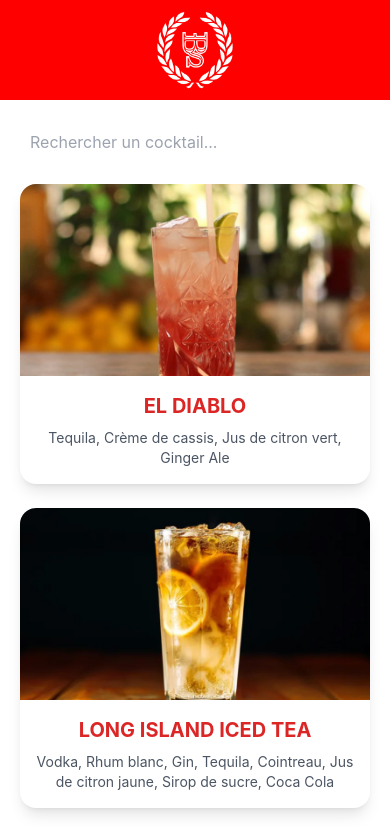
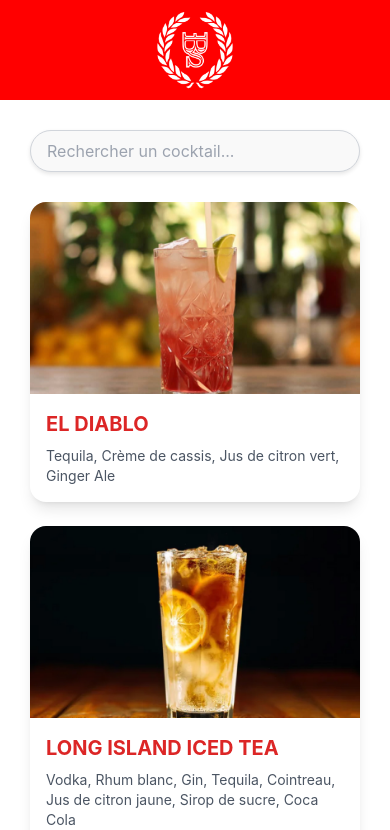
Before and after one commit to tho-bre/ebs-recipe-app, a React (Create React App) app: page / in a window 390 px wide. Shown: the top 830 px of the page. Built offline with nearby package versions, Linux system fonts and the light colour scheme; the HTML template or start-up script is replaced by a standard one.

Commit message:
Mettre à jour la couleur de fond pour l'iPhone 12 Pro / 13 Pro et le bandeau iOS

```diff
--- a/src/App.css
+++ b/src/App.css
@@ -1,9 +1,5 @@
-.app-container {
-  text-align: center;
-}
-
 .app-header {
-  background-color: #FF0000; /* Rouge EBS */
+  background-color: #FF0000;
   min-height: 100px;
   display: flex;
   align-items: center;
@@ -16,27 +12,16 @@
 }
 
 .app-main {
-  padding: 20px;
+  padding: 30px;
 }
 
 .search-input {
   width: 100%;
-  padding: 10px;
-  margin-bottom: 20px;
   font-size: 16px;
+  background-color: #f9f9f9;
+  box-shadow: 0 2px 4px rgba(0, 0, 0, 0.1);
 }
 
-/* Style pour le bandeau iOS */
-@supports (-webkit-touch-callout: none) {
-  .app-header {
-    padding-top: env(safe-area-inset-top);
-  }
+.search-container {
+  margin-bottom: 30px;
 }
-
-/* Remplacez la règle média existante par celle-ci */
-@media screen and (device-width: 390px) and (device-height: 844px) and (-webkit-device-pixel-ratio: 3) {
-  .app-header {
-    padding-top: env(safe-area-inset-top);
-    background-color: #FF0000;
-  }
-}
--- a/src/App.js
+++ b/src/App.js
@@ -8,10 +8,13 @@ const App = () => {
   const [searchTerm, setSearchTerm] = useState('');
   const [selectedCocktail, setSelectedCocktail] = useState(null);
 
-  const filteredCocktails = cocktails.filter(cocktail =>
-    cocktail.name.toLowerCase().includes(searchTerm.toLowerCase()) ||
-    cocktail.ingredients.some(ing => ing.name.toLowerCase().includes(searchTerm.toLowerCase()))
-  )
+  const filteredCocktails = cocktails.filter(cocktail => {
+    const searchTerms = searchTerm.toLowerCase().split(' ');
+    return searchTerms.every(term =>
+      cocktail.name.toLowerCase().includes(term) ||
+      cocktail.ingredients.some(ing => ing.name.toLowerCase().includes(term))
+    );
+  })
   .sort((a, b) => a.name.localeCompare(b.name));
 
   return (
@@ -24,13 +27,33 @@ const App = () => {
           <CocktailDetail cocktail={selectedCocktail} onBack={() => setSelectedCocktail(null)} />
         ) : (
           <>
+            <div className="search-container relative">
               <input
                   type="text"
                   placeholder="Rechercher un cocktail..."
                   value={searchTerm}
                   onChange={(e) => setSearchTerm(e.target.value)}
-              className="search-input"
+                  className="search-input border border-gray-300 rounded-full py-2 px-4 w-full focus:outline-none focus:ring-2 focus:ring-red-600 focus:border-transparent"
                 />
+                {searchTerm && (
+                  <button
+                    onClick={() => setSearchTerm('')}
+                    style={{
+                      position: 'absolute',
+                      right: '12px',
+                      top: '50%',
+                      transform: 'translateY(-50%)',
+                      margin: 'auto',
+                      height: 'fit-content',
+                    }}
+                    className="text-gray-400 hover:text-red-600 focus:outline-none"
+                  >
+                    <svg className="h-5 w-5" fill="currentColor" viewBox="0 0 20 20">
+                      <path fillRule="evenodd" d="M10 18a8 8 0 100-16 8 8 0 000 16zM8.707 7.293a1 1 0 00-1.414 1.414L8.586 10l-1.293 1.293a1 1 0 101.414 1.414L10 11.414l1.293 1.293a1 1 0 001.414-1.414L11.414 10l1.293-1.293a1 1 0 00-1.414-1.414L10 8.586 8.707 7.293z" clipRule="evenodd" />
+                    </svg>
+                  </button>
+              )}
+            </div>
             <CocktailList
               cocktails={filteredCocktails}
               onSelectCocktail={setSelectedCocktail}
```
Also changed, not shown: public/manifest.json. Lines whose indentation alone changed are shown as unchanged.
